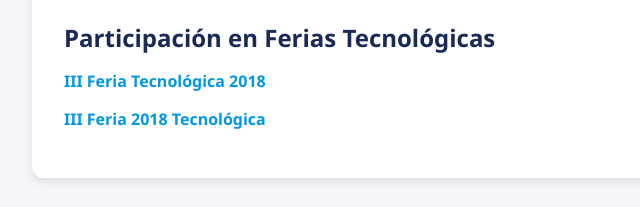
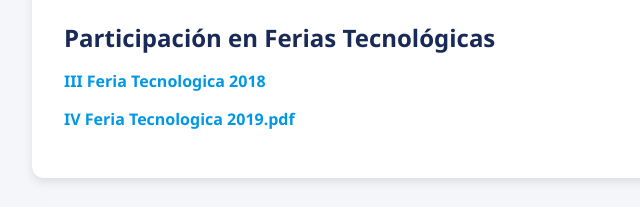
Before and after one commit to davidgarciabmx00-lgtm/certificados-Juan, a plain HTML site: page index.html in a window 1280 px wide. Shown: the part 885-1092 px from the top of the page, 176-816 px from the left. Drawn offline with Linux system fonts and the light colour scheme.

Commit message:
Update index.html

```diff
--- a/index.html
+++ b/index.html
@@ -42,8 +42,8 @@
   <section id="ferias" class="ferias">
     <h2>Participación en Ferias Tecnológicas</h2>
     <ul>
-      <li><a href="ferias/III Feria tecnológica 2018.pdf" target="_blank">III Feria Tecnológica 2018</a></li>
-      <li><a href="ferias/III Feria 2018 tecnológica.pdf" target="_blank">III Feria 2018 Tecnológica</a></li>
+      <li><a href="ferias/III Feria tecnologica 2018.pdf" target="_blank">III Feria Tecnologica 2018</a></li>
+      <li><a href="ferias/IV Feria tecnologica 2019.pdf" target="_blank">IV Feria Tecnologica 2019.pdf</a></li>
     </ul>
   </section>
 
```
